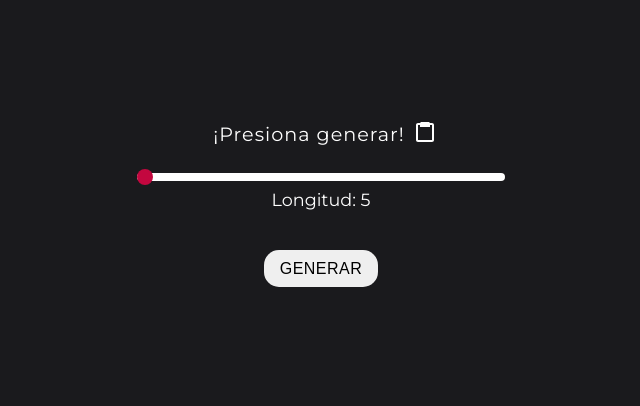
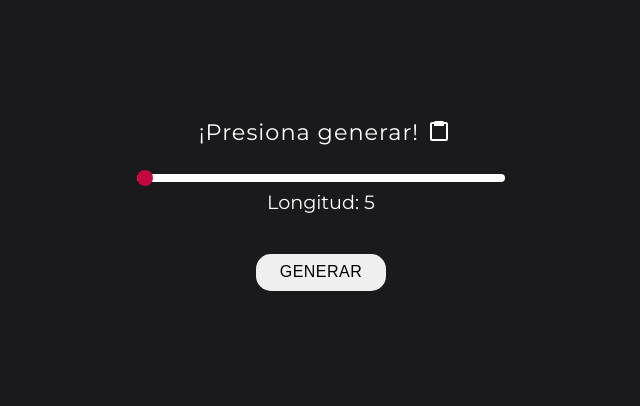
Before and after one commit to Carlos-Marte/generador-password, a plain HTML site: page index.html in a window 1280 px wide. Shown: the part 197-603 px from the top of the page, without its empty margins (319-959 px from the left). Drawn offline with Linux system fonts and the light colour scheme.

Commit message:
Diseño desktop

```diff
--- a/css/style.css
+++ b/css/style.css
@@ -178,3 +178,18 @@ input[type="range"]:focus::-moz-range-thumb {
 .contenedor__boton:active {
     background: var(--rojo-oscuro);
 }
+
+/* Desktop */
+@media only screen and (min-width: 1280px) {
+    .password__password-generada {
+        font-size: 1.4rem;
+    }
+
+    .rango__output {
+        font-size: 1.2rem;
+    }
+
+    .contenedor__boton {
+        padding: .6rem 1.5rem;
+    }
+}
```
